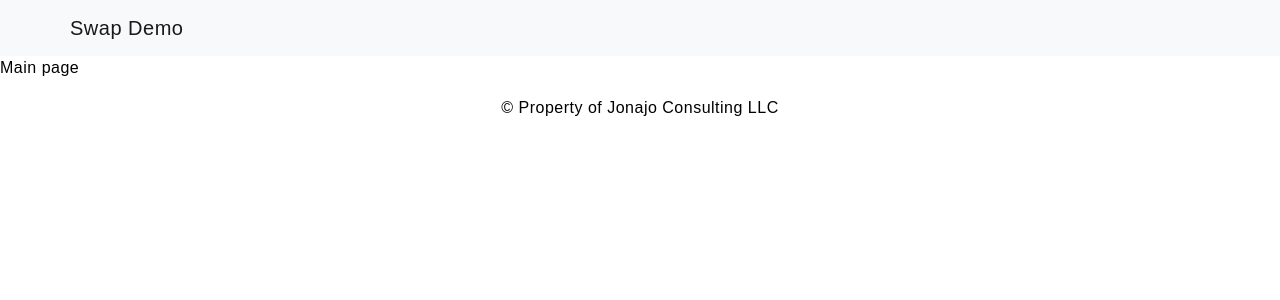
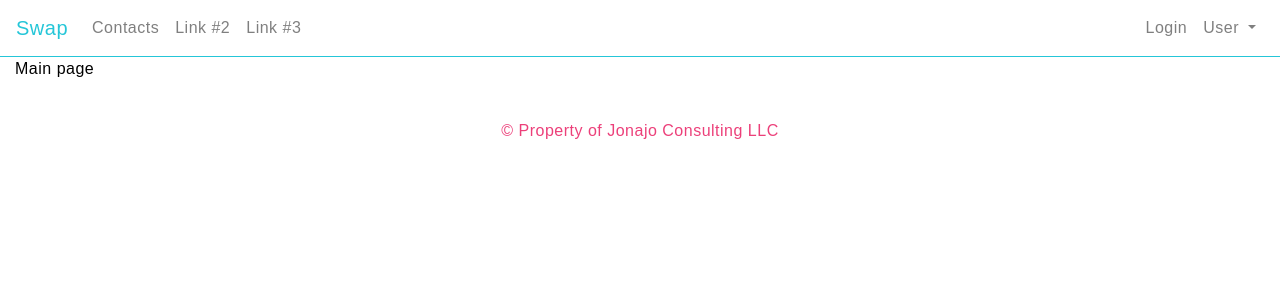
Before and after one commit to aluramh/swap-nux, a Nuxt app: page / in a window 1280 px wide. Shown: the top 300 px of the page. Built offline with nearby package versions, Linux system fonts and the light colour scheme.

Commit message:
Redesigned layout components

```diff
--- a/assets/css/variables.scss
+++ b/assets/css/variables.scss
@@ -1,7 +1,6 @@
 // Color schemes:
 // https://material.io/design/color/the-color-system.html
 // https://codepen.io/anon/pen/ejebjd
-
 $primary: #25c6d8;
 $primary-dark: #0095a7;
 $primary-light: #6ef9ff;
@@ -9,3 +8,5 @@ $primary-light: #6ef9ff;
 $secondary: #ec407a;
 $secondary-dark: #b4004e;
 $secondary-light: #ff77a9;
+
+$light-gray: #fafafa;
--- a/components/TheFooter.vue
+++ b/components/TheFooter.vue
@@ -1,12 +1,25 @@
 <template>
-  <p>
-    © Property of Jonajo Consulting LLC
-  </p>
+  <div>
+    <div class="App__background">
+      <b-container class="App__footer">
+        <p class="text-center">
+          © Property of Jonajo Consulting LLC
+        </p>
+      </b-container>
+    </div>
+  </div>
 </template>
 
-<style scoped>
-p {
-  text-align: center;
-  margin: 1rem auto;
+<style lang="scss">
+@import "@/assets/css/variables.scss";
+
+.App__footer {
+  padding: 38px 0;
+  color: $secondary;
+  // opacity: 0.6;
+
+  & > p {
+    margin: 0 !important;
+  }
 }
 </style>
--- a/components/TheHeader.vue
+++ b/components/TheHeader.vue
@@ -1,16 +1,31 @@
 <template>
   <div>
-    <b-navbar
-      type="light"
-      variant="light"
-    >
-      <b-container>
-        <nuxt-link to="/contacts">
-          <b-navbar-brand>Swap Demo</b-navbar-brand>
-        </nuxt-link>
+    <b-navbar toggleable="md" class="App__header">
+      <b-navbar-toggle target="nav_collapse" />
 
-        <!-- <b-nav-text v-if="totalContacts > 0">{{ totalContacts }} contacts</b-nav-text> -->
-      </b-container>
+      <b-navbar-brand to="/">Swap</b-navbar-brand>
+
+      <b-collapse id="nav_collapse" is-nav>
+        <b-navbar-nav class="App__navbar">
+          <b-nav-item to="/contacts">Contacts</b-nav-item>
+          <b-nav-item href="#">Link #2</b-nav-item>
+          <b-nav-item href="#">Link #3</b-nav-item>
+        </b-navbar-nav>
+
+        <!-- Right aligned nav items -->
+        <b-navbar-nav class="ml-auto">
+          <b-nav-item to="/login">Login</b-nav-item>
+          <b-nav-item-dropdown right>
+
+            <!-- Using button-content slot -->
+            <template slot="button-content">
+              User
+            </template>
+            <b-dropdown-item to="/profile">Profile</b-dropdown-item>
+            <b-dropdown-item href="#">Sign out</b-dropdown-item>
+          </b-nav-item-dropdown>
+        </b-navbar-nav>
+      </b-collapse>
     </b-navbar>
   </div>
 </template>
@@ -24,3 +39,21 @@ export default {
   }
 };
 </script>
+
+<style lang="scss">
+@import "@/assets/css/variables.scss";
+
+.App__header {
+  border-bottom: 1px solid $primary;
+  & > * {
+    color: $primary !important;
+  }
+  // color: $primary !important;
+}
+
+.App__navbar {
+  & > * {
+    transition: color 250ms;
+  }
+}
+</style>
--- a/nuxt.config.js
+++ b/nuxt.config.js
@@ -3,7 +3,7 @@ module.exports = {
   ** Headers of the page
   */
   head: {
-    title: "starter",
+    title: "Swap",
     meta: [
       { charset: "utf-8" },
       { name: "viewport", content: "width=device-width, initial-scale=1" },
--- a/pages/index.vue
+++ b/pages/index.vue
@@ -1,18 +1,10 @@
 <template>
   <div>
-    Main page
+    <div class="container-fluid">Main page</div>
   </div>
 </template>
 
 <script>
 // This is the index/landing page.
-export default {
-  // async fetchSomething() {
-  //   const ip = await this.$axios.$get("http://icanhazip.com");
-  //   this.ip = ip;
-  // },
-  beforeCreate() {
-    // this.$router.push("/contacts");
-  }
-};
+export default {};
 </script>
--- a/pages/profile.vue
+++ b/pages/profile.vue
@@ -21,8 +21,11 @@
 
 <script>
 export default {
+  // router: {
+  //   middleware: "auth"
+  // },
   async asyncData({ app }) {
-    const { data: user } = await app.$axios.get(`/user`);
+    const { data: user } = await app.$axios.get(`/api/user`);
     return { user };
   }
 };
--- a/store/modules/contacts.js
+++ b/store/modules/contacts.js
@@ -13,7 +13,7 @@ const state = {
   count: 0,
   // State for the pagination
   // contactsPage: [], // Dynamically calculated for now.
-  pageSize: 5,
+  pageSize: 15,
   currentPage: 1
 };
 
```
